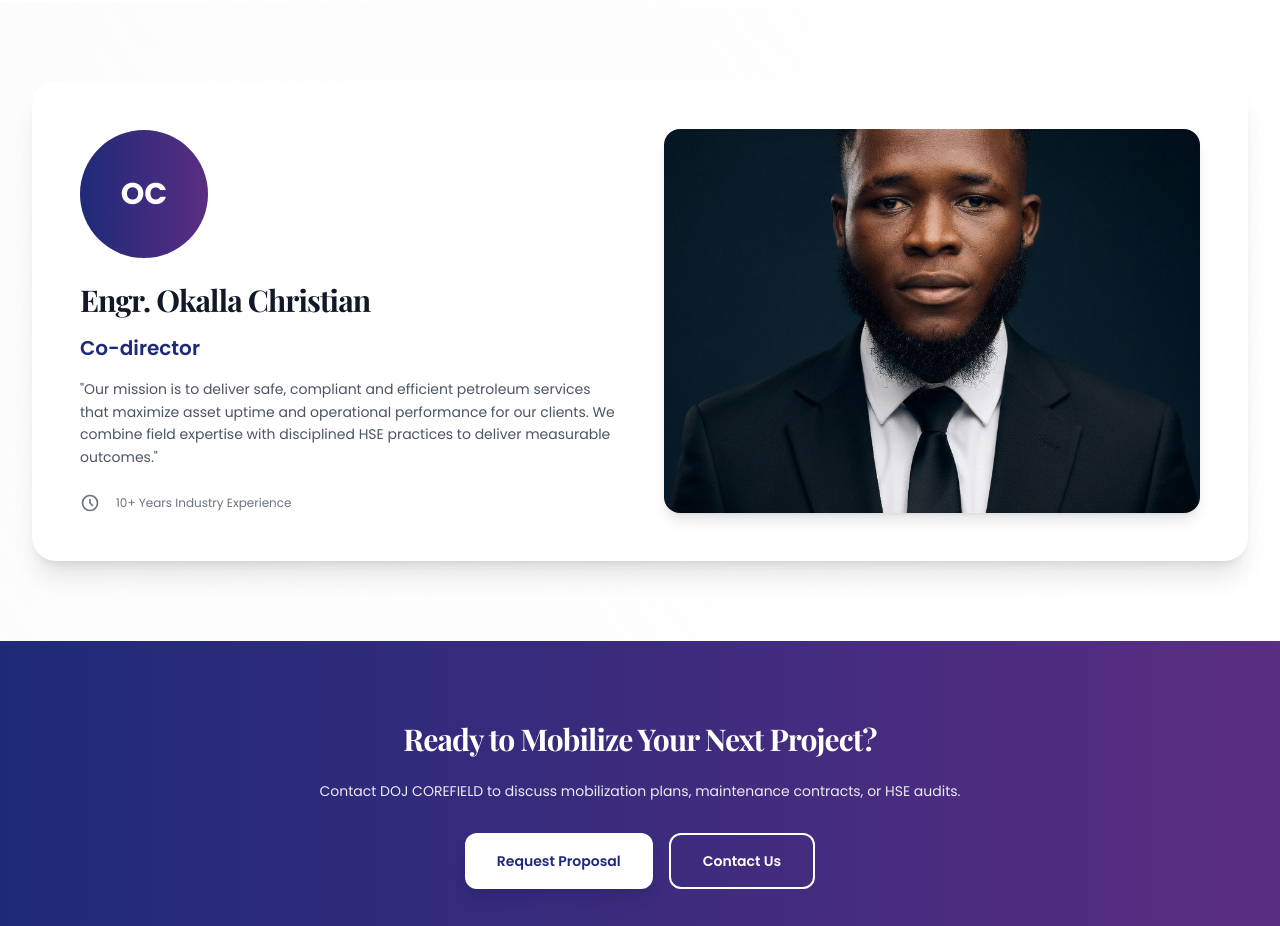
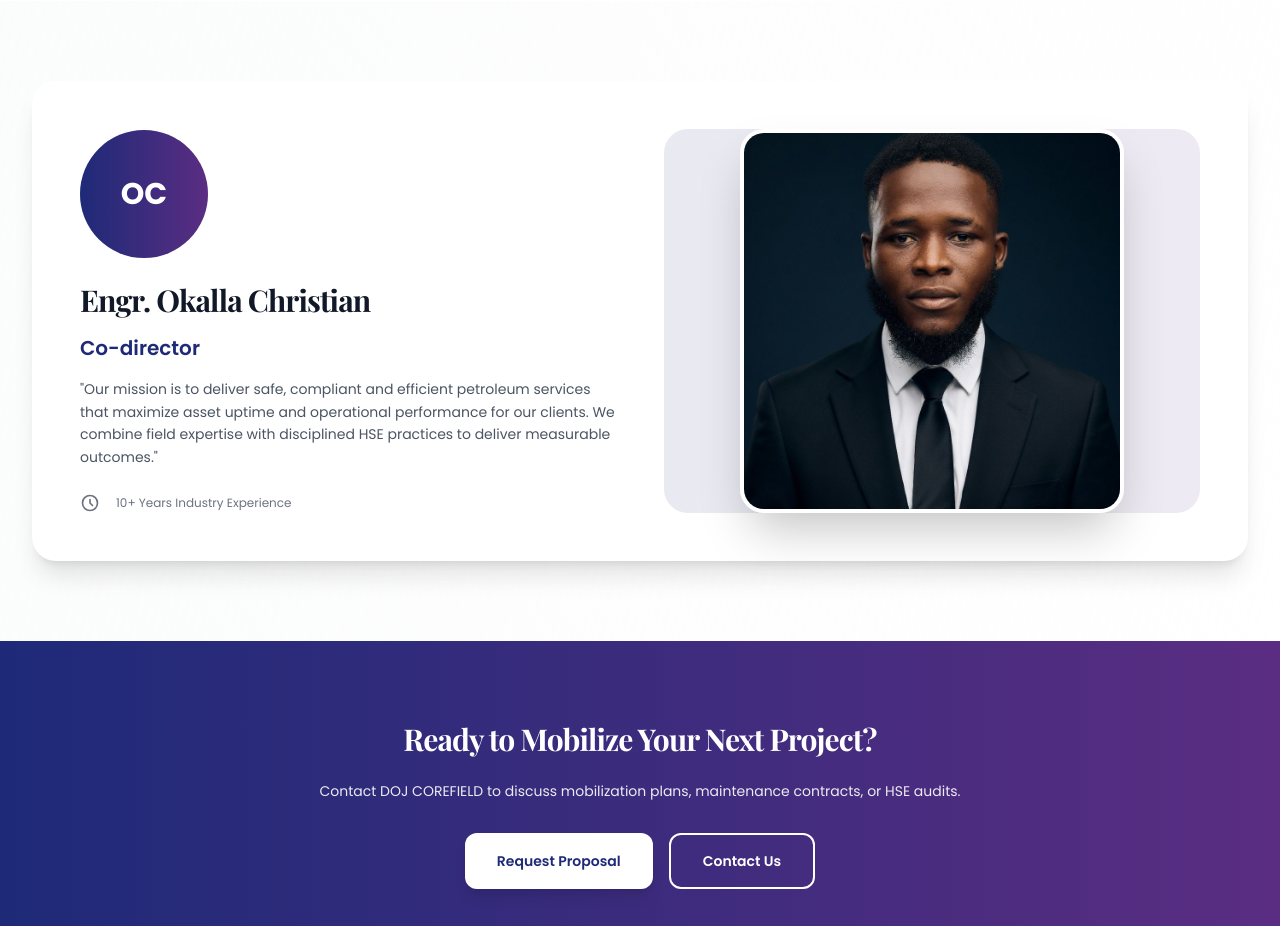
Before and after one commit to Coding-Base/DOR_COREFIELD_ENERGY, a React (Vite) app: page / in a window 1280 px wide. Shown: the part 5120-6046 px from the top of the page. Built offline with nearby package versions, Linux system fonts and the light colour scheme; no server answers.

Commit message:
added button navigations

```diff
--- a/src/components/About.tsx
+++ b/src/components/About.tsx
@@ -391,13 +391,20 @@ export default function About() {
                   whileInView={{ opacity: 1, y: 0 }}
                   transition={{ delay: index * 0.1 }}
                   whileHover={{ y: -5 }}
-                  className="bg-white rounded-2xl shadow-lg overflow-hidden border border-gray-100"
+                  className="bg-white rounded-2xl shadow-lg overflow-hidden border border-gray-100 hover:shadow-xl transition-all duration-300"
                 >
-                  <div className="w-full h-64 overflow-hidden bg-gray-200">
+                  <div className="w-full h-72 overflow-hidden bg-gray-200 relative">
                     <img
                       src={leader.photo}
                       alt={leader.name}
-                      className="w-full h-full object-cover"
+                      className="w-full h-full object-cover hover:scale-105 transition-transform duration-300"
+                      onError={(e) => {
+                        (e.target as HTMLImageElement).style.display = 'none'
+                        const parent = (e.target as HTMLImageElement).parentElement
+                        if (parent) {
+                          parent.innerHTML = '<div class="w-full h-full bg-gradient-to-br from-primary/20 to-secondary/20 flex items-center justify-center"><div class="text-center"><div class="text-4xl font-bold text-primary">' + leader.name.charAt(0) + '</div></div></div>'
+                        }
+                      }}
                     />
                   </div>
                   <div className="p-6 text-center">
--- a/src/components/Home.tsx
+++ b/src/components/Home.tsx
@@ -764,11 +764,12 @@ export default function Home() {
                     <span>10+ Years Industry Experience</span>
                   </div>
                 </div>
-                <div className="relative">
+                <div className="relative flex justify-center items-center">
+                  <div className="absolute inset-0 bg-gradient-to-r from-primary/10 to-secondary/10 rounded-3xl"></div>
                   <img
                     src={okallaPhoto}
                     alt="Engr. Okalla Christian"
-                    className="rounded-2xl shadow-lg w-full h-96 object-cover"
+                    className="rounded-3xl shadow-2xl w-full max-w-sm h-96 object-cover relative z-10 border-4 border-white"
                   />
                 </div>
               </div>
--- a/src/components/Profile.tsx
+++ b/src/components/Profile.tsx
@@ -3,6 +3,7 @@ import { Link } from 'react-router-dom'
 import { motion, useInView, AnimatePresence } from 'framer-motion'
 import image from './logork.jpg'
 import okallaPhoto from './IMG-20260415-WA0078.jpg'
+import destinyPhoto from '../pages/IMG-20260417-WA0018.jpg'
 import Navigation from './Navigation'
 
 type Partner = {
@@ -120,7 +121,7 @@ const samplePartners: Partner[] = [
     experience: '8+ years',
     bio: 'Technically proficient leader with international academic credentials and field exposure across Europe and Africa. Expertise spans project delivery, technical consulting, and strategic business development in the petroleum services sector.',
     specialties: ['Project Management', 'Technical Consulting', 'Business Development'],
-    photo: ''
+    photo: destinyPhoto
   },
   {
     id: 3,
```
